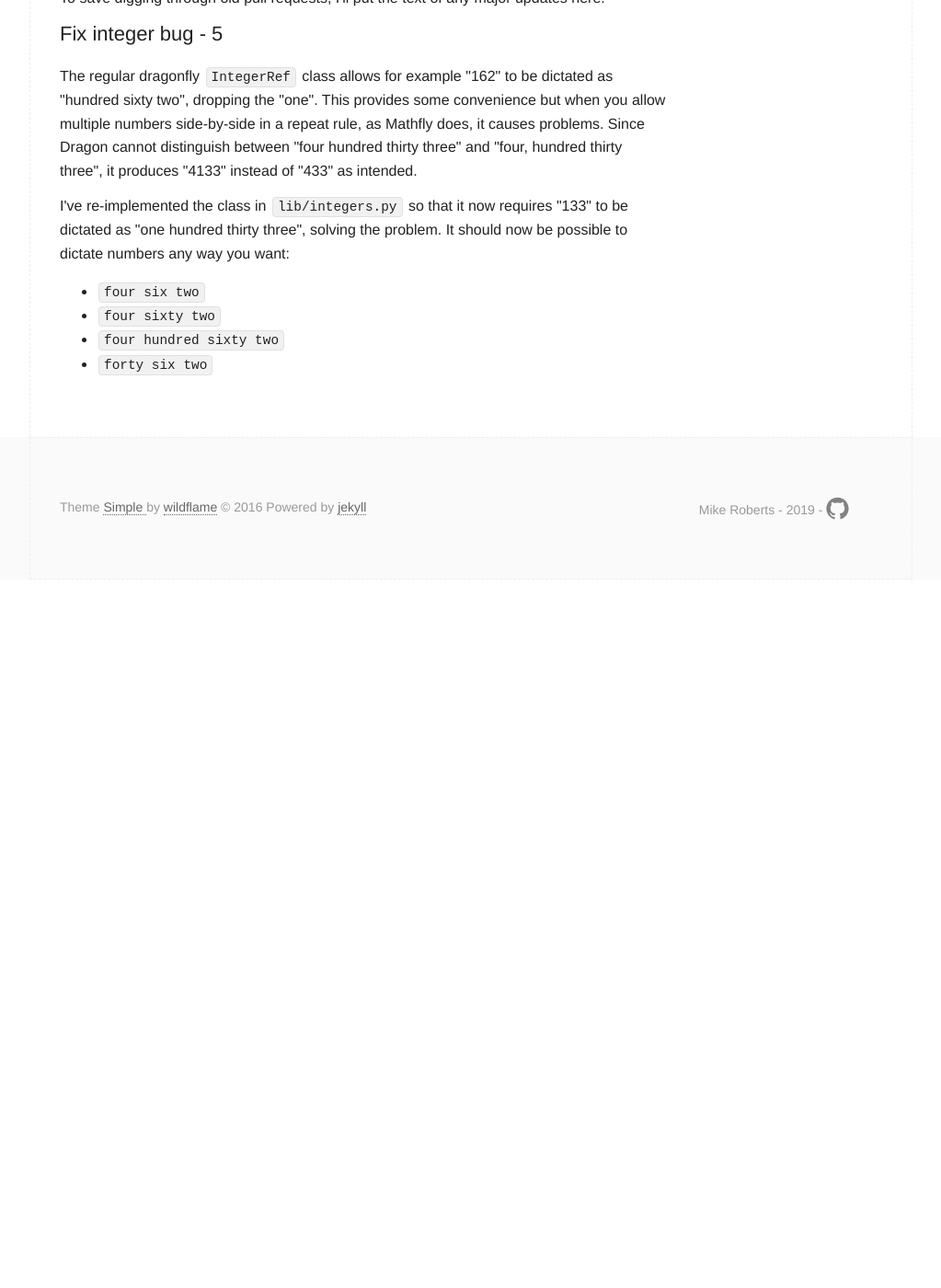
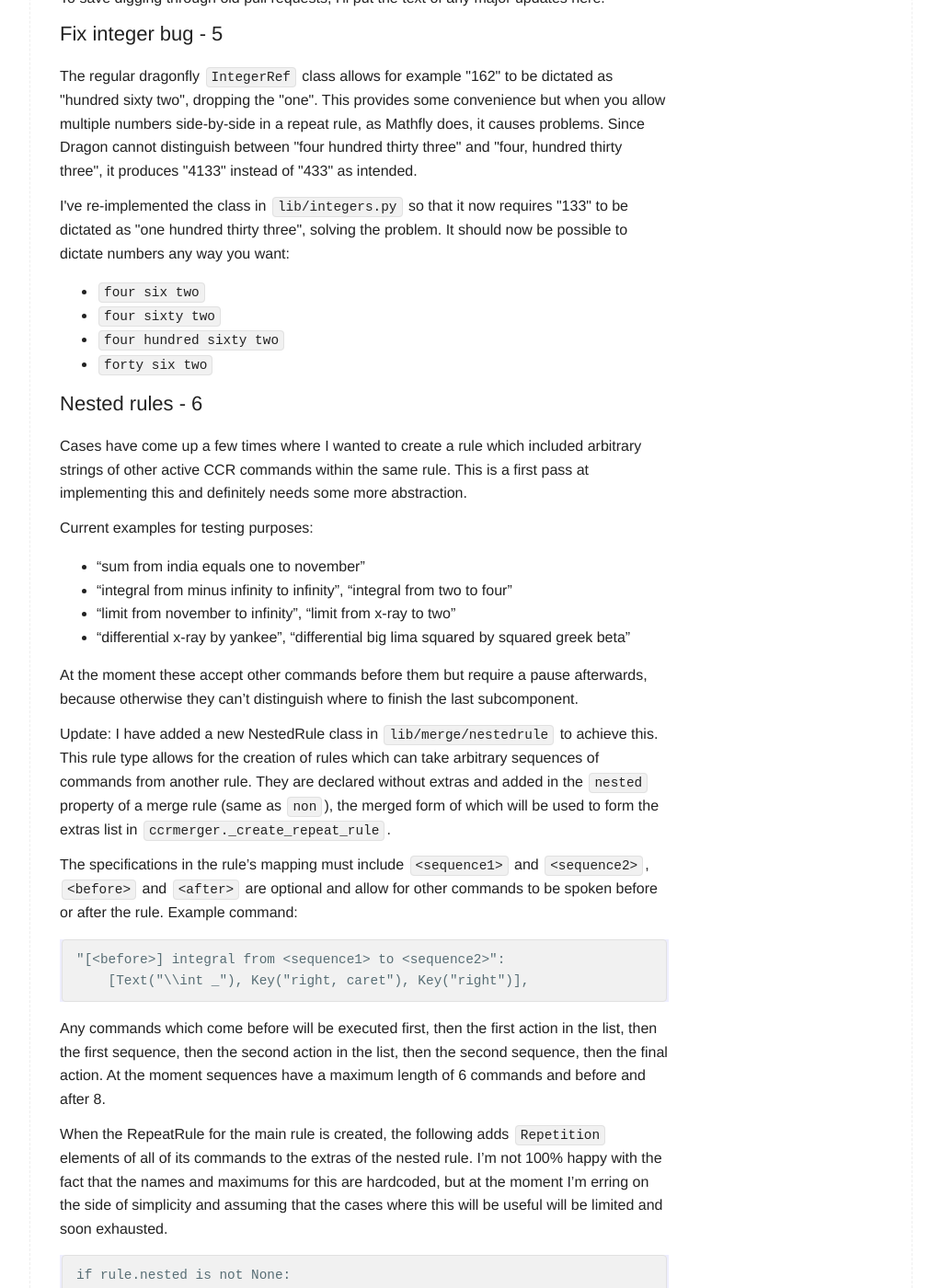
Before and after one commit to mirober/mathfly-site, a Jekyll site: the page built from implementation.md, in a window 1280 px wide and 1400 px high, scrolled down 3636 px. Shown: the whole window at 92% size, without its empty margins (128-1151 px from the left). Built offline with Jekyll 4.4.1, drawn with Linux system fonts in a browser that asks for light colours; before the commit the page ends 4266 px from its top, so only the background shows below that; some of the changed text lies outside the part shown.

Commit message:
Nested rule explanation

````diff
--- a/implementation.md
+++ b/implementation.md
@@ -51,27 +51,27 @@ To this end, Mathfly uses a couple of elements from the [Caster](https://github.
 The smart code for creating CCR rules is here, at the bottom of `ccrmerger.py`. Given an input rule, it creates a new rule with only one specification, which can be any number of repetitions of any of the commands in the input rule. When the rule is triggered, it executes each of the individual commands in sequence. Only this new rule is loaded in a grammar, not the input rule.
 ```
 def _create_repeat_rule(self, rule):
-        ORIGINAL, SEQ, TERMINAL = "original", "caster_base_sequence", "terminal"
-        alts = [RuleRef(rule=rule)]
-        single_action = Alternative(alts)
-        max = SETTINGS["max_ccr_repetitions"]
-        sequence = Repetition(single_action, min=1, max=max, name=SEQ)
-        original = Alternative(alts, name=ORIGINAL)
-        terminal = Alternative(alts, name=TERMINAL)
+    ORIGINAL, SEQ, TERMINAL = "original", "caster_base_sequence", "terminal"
+    alts = [RuleRef(rule=rule)]
+    single_action = Alternative(alts)
+    max = SETTINGS["max_ccr_repetitions"]
+    sequence = Repetition(single_action, min=1, max=max, name=SEQ)
+    original = Alternative(alts, name=ORIGINAL)
+    terminal = Alternative(alts, name=TERMINAL)
 
-        class RepeatRule(CompoundRule):
-            spec = "[<" + ORIGINAL + "> original] [<" + SEQ + ">] [terminal <" + TERMINAL + ">]"
-            extras = [sequence, original, terminal]
+    class RepeatRule(CompoundRule):
+        spec = "[<" + ORIGINAL + "> original] [<" + SEQ + ">] [terminal <" + TERMINAL + ">]"
+        extras = [sequence, original, terminal]
 
-            def _process_recognition(self, node, extras):
-                original = extras[ORIGINAL] if ORIGINAL in extras else None
-                sequence = extras[SEQ] if SEQ in extras else None
-                terminal = extras[TERMINAL] if TERMINAL in extras else None
-                if original is not None: original.execute()
-                if sequence is not None:
-                    for action in sequence:
-                        action.execute()
-                if terminal is not None: terminal.execute()
+        def _process_recognition(self, node, extras):
+            original = extras[ORIGINAL] if ORIGINAL in extras else None
+            sequence = extras[SEQ] if SEQ in extras else None
+            terminal = extras[TERMINAL] if TERMINAL in extras else None
+            if original is not None: original.execute()
+            if sequence is not None:
+                for action in sequence:
+                    action.execute()
+            if terminal is not None: terminal.execute()
 ```
 
 ## Configuration files
@@ -106,7 +106,7 @@ BINDINGS = utilities.load_toml_relative("config/lyx.toml")
 class lyx_mathematics(MergeRule):
     mapping = {
         BINDINGS["symbol1_prefix"] + " <symbol1>":
-                    Text("\\%(symbol1)s "),
+            Text("\\%(symbol1)s "),
     }
     extras = [
         Choice("symbol1", BINDINGS["tex_symbols1"]),
@@ -129,3 +129,41 @@ I\'ve re-implemented the class in `lib/integers.py` so that it now requires \"13
 * `four sixty two`
 * `four hundred sixty two`
 * `forty six two`
+
+
+## Nested rules - 6
+Cases have come up a few times where I wanted to create a rule which included arbitrary strings of other active CCR commands within the same rule. This is a first pass at implementing this and definitely needs some more abstraction.
+
+Current examples for testing purposes:
+* "sum from india equals one to november"
+* "integral from minus infinity to infinity", "integral from two to four"
+* "limit from november to infinity", "limit from x-ray to two"
+* "differential x-ray by yankee", "differential big lima squared by squared greek beta"
+
+At the moment these accept other commands before them but require a pause afterwards, because otherwise they can't distinguish where to finish the last subcomponent.
+
+Update:
+I have added a new NestedRule class in `lib/merge/nestedrule` to achieve this. This rule type allows for the creation of rules which can take arbitrary sequences of commands from another rule. They are declared without extras and added in the `nested` property of a merge rule (same as `non`), the merged form of which will be used to form the extras list in `ccrmerger._create_repeat_rule`.
+
+The specifications in the rule's mapping must include `<sequence1>` and `<sequence2>`, `<before>` and `<after>` are optional and allow for other commands to be spoken before or after the rule.
+Example command:
+```
+"[<before>] integral from <sequence1> to <sequence2>":
+    [Text("\\int _"), Key("right, caret"), Key("right")],
+```
+
+Any commands which come before will be executed first, then the first action in the list, then the first sequence, then the second action in the list, then the second sequence, then the final action.  At the moment sequences have a maximum length of 6 commands and before and after 8.
+
+When the RepeatRule for the main rule is created, the following adds `Repetition` elements of all of its commands to the extras of the nested rule. I'm not 100% happy with the fact that the names and maximums for this are hardcoded, but at the moment I'm erring on the side of simplicity and assuming that the cases where this will be useful will be limited and soon exhausted.
+
+```
+if rule.nested is not None:
+    bef  = Repetition(single_action, min=1, max=8, name="before")
+    aft  = Repetition(single_action, min=1, max=8, name="before")
+    seq1 = Repetition(single_action, min=1, max=6, name="sequence1")
+    seq2 = Repetition(single_action, min=1, max=6, name="sequence2")
+
+    rule.nested.extras = [bef, aft, seq1, seq2]
+    nested = rule.nested()
+    rules.append(nested)
+```
````
